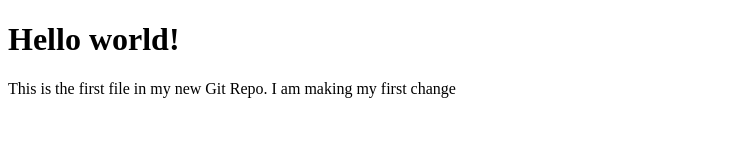
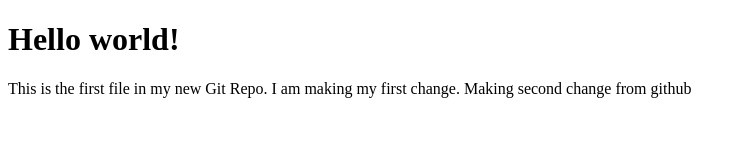
Before and after one commit to apa976/HelloAgain, a plain HTML site: page index.html in a window 1280 px wide. Shown: the whole page, without its empty margins (0-746 px from the left). Drawn offline with Linux system fonts and the light colour scheme.

Commit message:
Update index.html

```diff
--- a/index.html
+++ b/index.html
@@ -6,7 +6,7 @@
 <body>
 
 <h1>Hello world!</h1>
-<p>This is the first file in my new Git Repo. I am making my first change</p>
+<p>This is the first file in my new Git Repo. I am making my first change. Making second change from github</p>
 
 </body>
 </html>
```
